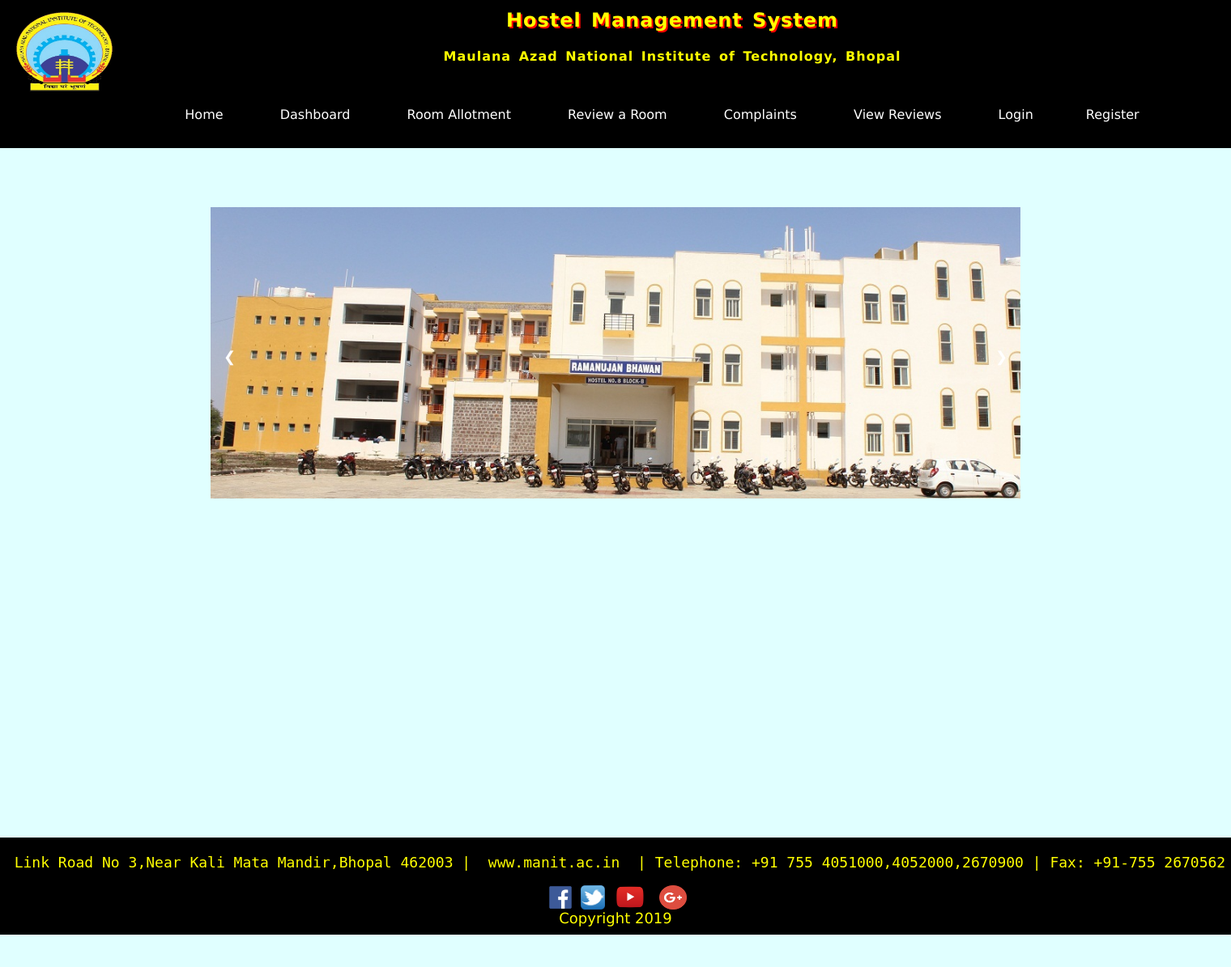
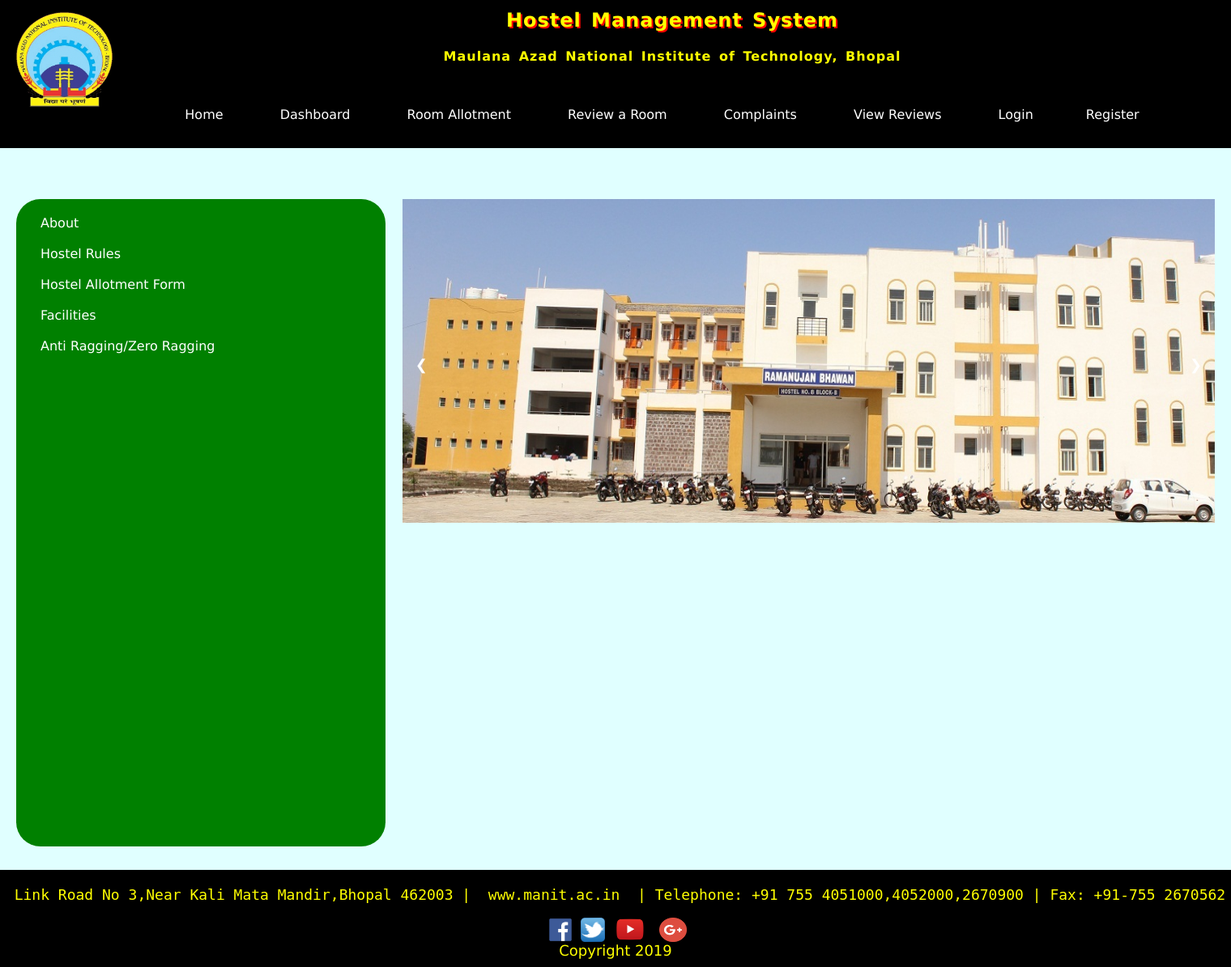
Before and after one commit to anujshr15/Food-Delivery-Site, a PHP site: page / in a window 1520 px wide. Shown: the whole page at 81% size. Before the commit the page ends 1155 px from the top, so only its background shows below. Run offline with PHP 8.4, Linux system fonts and the light colour scheme.

Commit message:
side nav in index page

```diff
--- a/footer.php
+++ b/footer.php
@@ -11,7 +11,7 @@ footer
   text-align: center;
   color: yellow;
   font-size: 18px;
-  margin-top: 400px;
+  margin-top: 50px;
 }
 </style>
 </head>
--- a/index.css
+++ b/index.css
@@ -1,20 +1,44 @@
-
-body
+.dropdown
 {
-	margin:0;
-  background-color: white;
+  outline: none;
+}
+.sidenav
+{
+  padding:20px;
+  padding-left: 30px;
+}
+.row:after
+{
+  content: "";
+  display: table;
+  clear: both;
+}
+.row
+{
+  height: 800px;
+  margin-bottom: 0px;
 }
 
+.right
+{
+  width: 70%;
+  float: right;
+  margin-right: 20px;
 
-/*footer h2
+}
+.left
 {
-	text-decoration: none;
-	pointer-events: none;
-	color:white;
-
-}*/
+background-color: green;
+width: 30%;
+float: left;
+height: 800px;
+margin-top: 40px;
+margin-left: 20px;
+border-style: none;
+border-radius: 30px;
 
 
+}
 a:link,a:visited
 {
 	color:white;
@@ -23,15 +47,25 @@ a:link,a:visited
 }
 
 * {box-sizing: border-box}
-body {font-family: Verdana, sans-serif; margin:0}
-.mySlides {display: none}
-img {vertical-align: middle;}
+body
+{
+font-family: Verdana, sans-serif;
+margin:0
+}
+.mySlides
+{
+  display: none;
+}
+img
+{
+  vertical-align: middle;
+}
 
 /* Slideshow container */
 .slideshow-container {
-  max-width: 1000px;
+  /*max-width: 1000px;*/
+  width: 66%;
   position: relative;
-  margin: auto;
 }
 
 /* Next & previous buttons */
--- a/index.php
+++ b/index.php
@@ -9,41 +9,54 @@ session_start();
 	<link type="text/css" rel="stylesheet" href="index.css">
 	<link rel="stylesheet" type="text/css" href="nav.css">
 
-</style>
+
 </head>
 <body style="background-color: lightcyan;">
 <?php include 'navbar.php' ?>
 <marquee scrollamount="10" direction="right">Welcome to MANIT Hostel Management Site</marquee>
+<div class="row">
 
+<div class="slideshow-container right" style="margin-top: 40px;">
 
-<div class="slideshow-container" style="margin-top: 50px;">
-
-<div class="mySlides fade" >
-  <img src="hostel1.png" style="width:100%;height: 360px;">
+<div class="mySlides fade">
+  <img src="hostel1.png" style="width:100%;height: 400px;">
 </div>
 
 <div class="mySlides fade">
-  <img src="hostel2.png" style="width:100%;height: 360px;">
+  <img src="hostel2.png" style="width:100%;height: 400px;">
 </div>
 
 <div class="mySlides fade">
-  <img src="hostel3.png" style="width:100%;height: 360px;">
+  <img src="hostel3.png" style="width:100%;height: 400px;">
 </div>
 
 <div class="mySlides fade" >
-  <img src="hostel4.png" style="width:100%;height: 360px;">
+  <img src="hostel4.png" style="width:100%;height: 400px;">
 </div>
 
 <div class="mySlides fade" >
-  <img src="hostel5.png" style="width:100%;height: 360px;">
+  <img src="hostel5.png" style="width:100%;height: 400px;">
 </div>
 
 <div class="mySlides fade" >
-  <img src="hostel6.png" style="width:100%;height: 360px;">
+  <img src="hostel6.png" style="width:100%;height: 400px;">
 </div>
 
 <a class="prev" onclick="plusSlides(-1)">&#10094;</a>
 <a class="next" onclick="plusSlides(1)">&#10095;</a>
+
+</div>
+
+<div class="left sidenav">
+  <a href="about.php">About</a><br><br>
+  <a href="hostel_rules.pdf">Hostel Rules </a><br><br>
+  <a href="hostel_allot_form.pdf">Hostel Allotment Form</a><br><br>
+  <a href="">Facilities</a><br><br>
+  <a href="ragging.php">Anti Ragging/Zero Ragging</a>
+
+  </div>
+
+</div>
 
 </div>
 <br>
--- a/navbar.php
+++ b/navbar.php
@@ -8,7 +8,7 @@
 <body>
 <header style="text-align: center;">
 <nav style="margin-top: -25px;">
-	<img src="manitlogo.png">
+	<img src="manitlogo.png" style="height: 140px;width: 140px;">
 
 	<h2 style="text-align: center;padding-top: 16px;word-spacing: 3px;letter-spacing: 1px;text-shadow: 2px 2px red;"><a href="index.php" style="color: yellow;">Hostel Management System</a></h2>
 	<h4 style="color: yellow;text-align: center;word-spacing: 3px;letter-spacing: 1px;padding-top: 0px;">Maulana Azad National Institute of Technology, Bhopal</h4>
```
Also changed, not shown: facilities.php (added, +15 -0 lines), ragging.php (added, +40 -0 lines), 4 other files.
